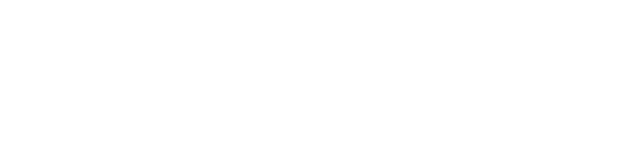
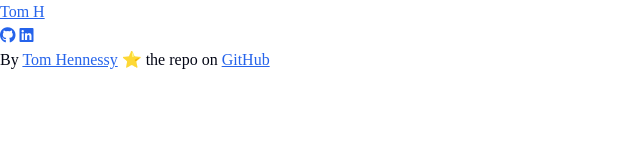
Before and after one commit to tomlhennessy/web-portfolio, a plain HTML site: page index.html in a window 1280 px wide. Shown: the whole page, without its empty margins (0-640 px from the left). Drawn offline with Linux system fonts and the light colour scheme; a web font is replaced by a local one.

Commit message:
header and footer

```diff
--- a/index.html
+++ b/index.html
@@ -3,9 +3,23 @@
 <head>
     <meta charset="UTF-8">
     <meta name="viewport" content="width=device-width, initial-scale=1.0">
-    <title>Document</title>
+    <title>Tom Web Portfolio</title>
+    <link rel="stylesheet" href="styles.css" />
+    <link rel="stylesheet" href="fanta.css" />
+    <link rel="stylesheet" href="https://cdnjs.cloudflare.com/ajax/libs/font-awesome/6.7.2/css/all.min.css" integrity="sha512-Evv84Mr4kqVGRNSgIGL/F/aIDqQb7xQ2vcrdIwxfjThSH8CSR7PBEakCr51Ck+w+/U6swU2Im1vVX0SVk9ABhg==" crossorigin="anonymous" referrerpolicy="no-referrer" />
 </head>
 <body>
-
+    <header>
+        <a href="/">Tom H</a>
+        <nav>
+            <a target="_blank" href="https://github.com/tomlhennessy"><i class="fa-brands fa-github"></i></a>
+            <a target="_blank" href="https://www.linkedin.com/in/tomlhennessy96/?originalSubdomain=uk"><i class="fa-brands fa-linkedin"></i></a>
+        </nav>
+    </header>
+    <main></main>
+    <footer>
+        <p>By <a target="_blank" href="https://www.linkedin.com/in/tomlhennessy96/?originalSubdomain=uk">Tom Hennessy</a> ⭐️ the repo on <a target="_blank" href="https://github.com/tomlhennessy/web-portfolio">GitHub</a></p>
+    </footer>
+    <script></script>
 </body>
 </html>
```
